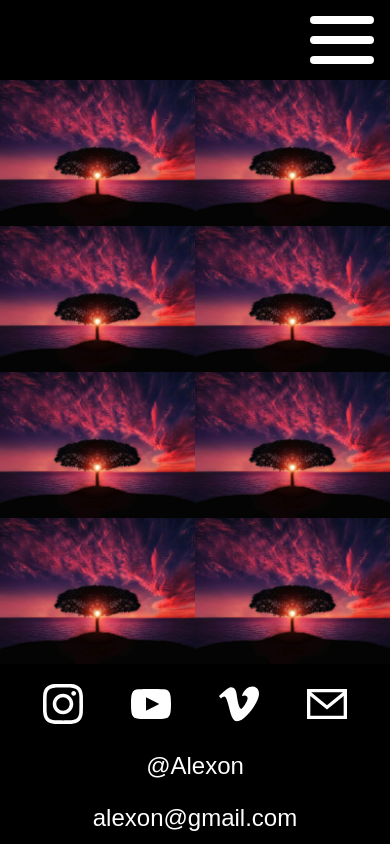
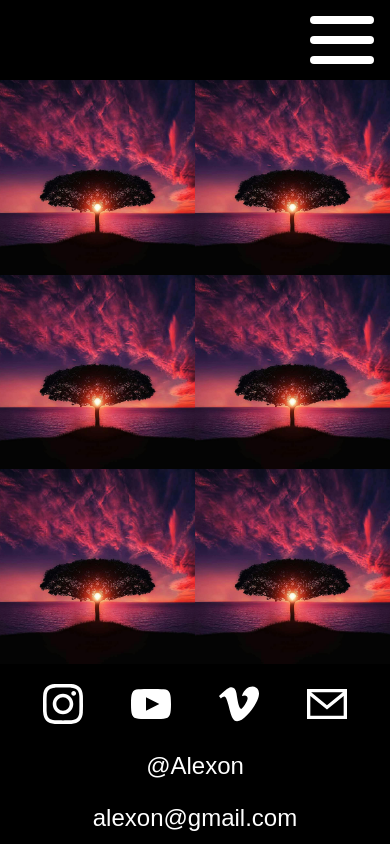
Before and after one commit to Nicolasbuisson/AlexonWebsite, a React (Create React App) app: page /contact in a window 390 px wide. Built offline with nearby package versions, Linux system fonts and the light colour scheme.

Commit message:
fix contact grid css media queries

```diff
--- a/src/pages/contact/contact.css
+++ b/src/pages/contact/contact.css
@@ -26,15 +26,17 @@
     display: grid;
     grid-auto-columns: 1fr;
     grid-template-areas:
-    'one two'
+    /* 'one two'
     'three four'
     'five six'
-    'seven eight';
+    'seven eight'; */
+    'one two three four'
+        'five six seven eight';
     width: 100%;
     margin-inline: auto;
 }
 
-@media (min-width: 535px) {
+@media (width <= 820px) {
     .contact-grid {
         grid-template-areas:
         'one two'
@@ -44,17 +46,6 @@
      /* need to fix from 535px to 800px for some reason, it becomes scrollable but I want everything to fit on the page */
     .contact-grid-item:nth-child(7), .contact-grid-item:nth-child(8) {
         display: none;
-    }
-}
-
-@media (min-width: 720px) {
-    .contact-grid {
-        grid-template-areas:
-        'one two three four'
-        'five six seven eight';
-    }
-    .contact-grid-item:nth-child(7), .contact-grid-item:nth-child(8) {
-        display: block;
     }
 }
 
```
